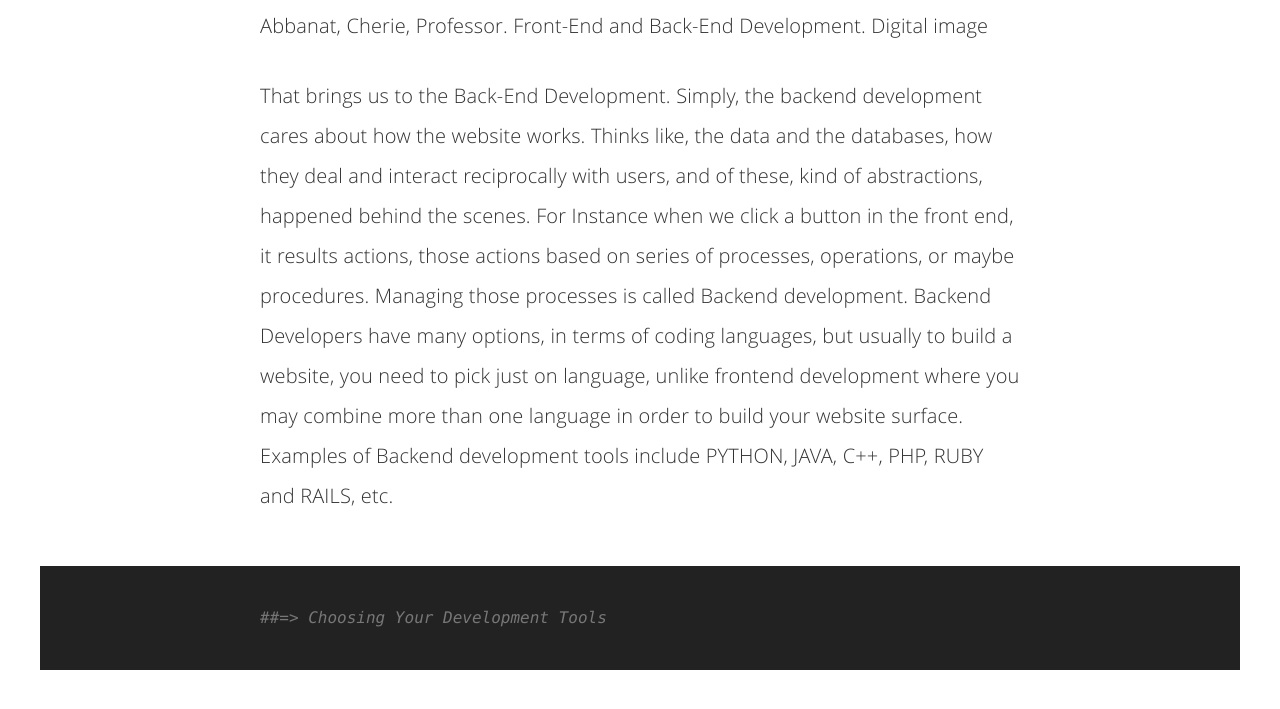
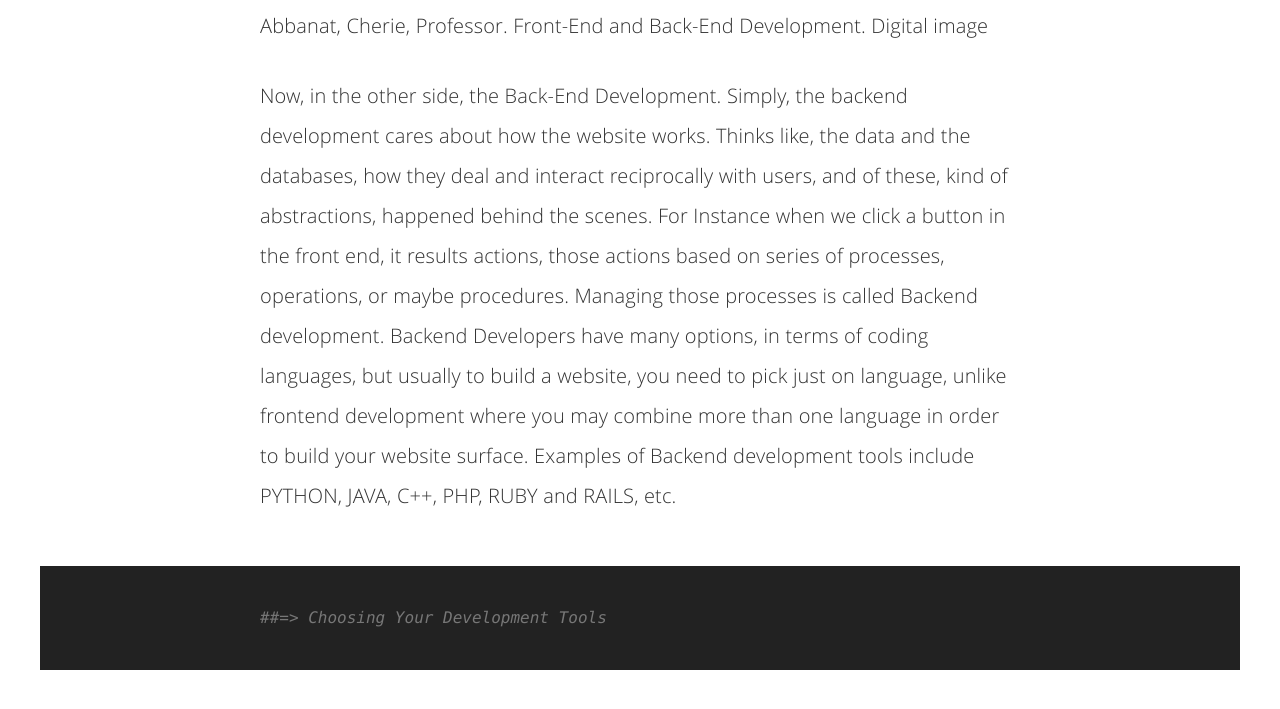
Before and after one commit to karnaout/Web-Development, a Jekyll site: the page built from _posts/2015-11-14-Frontend & Backend Development.md, in a window 1280 px wide and 900 px high, scrolled down 1874 px, cut to the strip 178-887 px from the top of the window. Built offline with Jekyll 4.4.1, drawn with Linux system fonts in a browser that asks for light colours; Markdown is read by kramdown in place of the engine named in the settings; comment, search, counter and statistics services are not loaded.

Commit message:
11-3 post

```diff
--- a/_posts/2015-11-14-Frontend & Backend Development.md
+++ b/_posts/2015-11-14-Frontend & Backend Development.md
@@ -16,7 +16,7 @@ The Front-End Development is a coding languages care about what a website looks
 Front-End Development also known as Client-Side Development, it mainly includes three coding languages, which are HTML, CSS, and Java Script. The combination of these three coding languages ensures that the user can easily read, write and interact with the website.
 ![Alt Text](http://www.3nytechnology.com/wp-content/uploads/2014/09/Website-Frontend-and-Backend.jpg)
 <p style="font-size:10">Abbanat, Cherie, Professor. Front-End and Back-End Development. Digital image</p>
-That brings us to the Back-End Development. Simply, the backend development cares about how the website works. Thinks like, the data and the databases, how they deal and interact reciprocally with users, and of these, kind of abstractions, happened behind the scenes. For Instance when we click a button in the front end, it results actions, those actions based on series of processes, operations, or maybe procedures. Managing those processes is called Backend development.
+Now, in the other side, the Back-End Development. Simply, the backend development cares about how the website works. Thinks like, the data and the databases, how they deal and interact reciprocally with users, and of these, kind of abstractions, happened behind the scenes. For Instance when we click a button in the front end, it results actions, those actions based on series of processes, operations, or maybe procedures. Managing those processes is called Backend development.
 Backend Developers have many options, in terms of coding languages, but usually to build a website, you need to pick just on language, unlike frontend development where you may combine more than one language in order to build your website surface. Examples of Backend development tools include PYTHON, JAVA, C++, PHP, RUBY and RAILS, etc.
 
 
```
